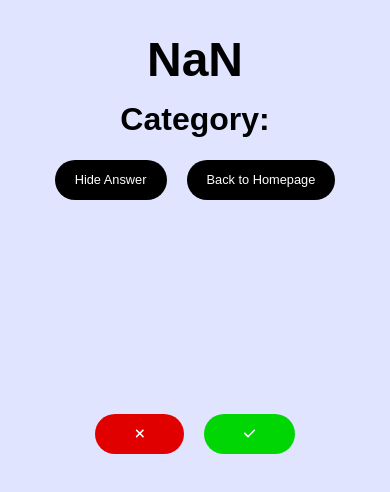
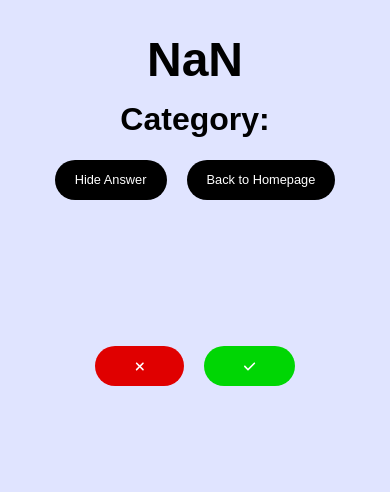
Before and after one commit to suttirakcha/lets-guess, a React (Create React App) app: page /1/1 in a window 390 px wide. Shown: the top 492 px of the page. Built offline with nearby package versions, Linux system fonts and the light colour scheme; a web font is replaced by a local one.

Commit message:
Fix the margin of words on game page

```diff
--- a/src/App.scss
+++ b/src/App.scss
@@ -1169,6 +1169,9 @@ input:checked + .switch-toggle:before{
     top:inherit;
     height:calc(100% - 300px)
   }
+  .words-in-screen{
+    margin-top:15vh;
+  }
 }
 
 @media (max-width:1024px){
```
